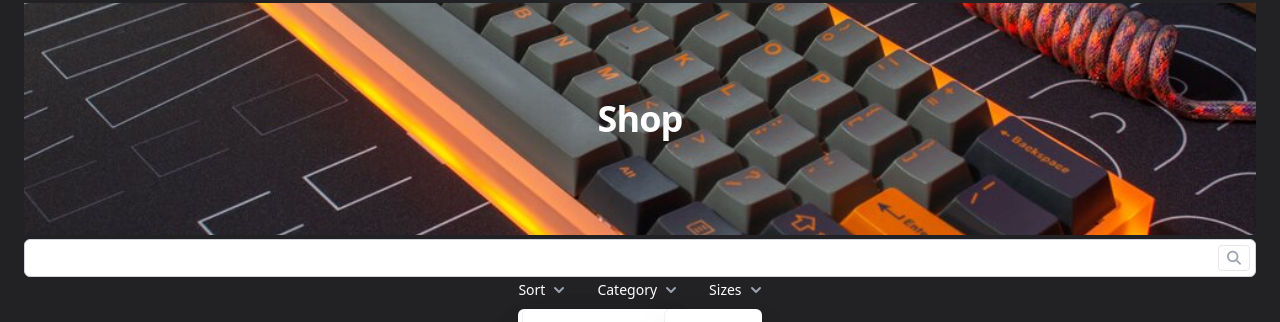
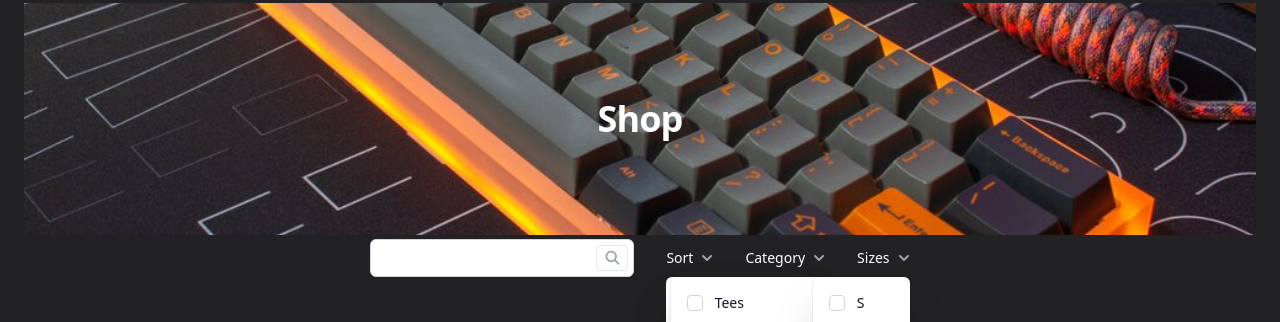
Before and after one commit to Custom-Key/keystoms-front-test, a website: page shop.html in a window 1280 px wide. Shown: the part 87-409 px from the top of the page. Drawn offline with nearby package versions, Linux system fonts and the light colour scheme.

Commit message:
update shop

```diff
--- a/shop.html
+++ b/shop.html
@@ -344,21 +344,22 @@
       <div class="py-24 bg-[url('src/img/orangekey.jpg')] bg-cover scale-60 bg-center">
         <h1 class="text-4xl font-extrabold tracking-tight text-white">Shop</h1>
       </div>
-      <div>
-        <label for="search" class="block text-sm font-medium text-gray-700"></label>
-        <div class="mt-1 relative flex items-center">
-          <input type="text" name="search" id="search" class="shadow-sm focus:ring-indigo-500 focus:border-indigo-500 block w-full pr-12 sm:text-sm border-gray-300 rounded-md">
-          <div class="absolute inset-y-0 right-0 flex py-1.5 pr-1.5">
-            <kbd class="inline-flex items-center border border-gray-200 rounded px-2 text-sm font-sans font-medium text-gray-400"> <i class="fa-solid fa-magnifying-glass"></i></kbd>
-          </div>
-        </div>
-      </div>
+
 
       <section aria-labelledby="filter-heading" class="">
         <h2 id="filter-heading" class="sr-only">Product filters</h2>
 
         <div class="flex items-center justify-center">
           <div class="hidden sm:flex sm:items-baseline sm:space-x-8">
+            <div>
+              <label for="search" class="block text-sm font-medium text-gray-700"></label>
+              <div class="mt-1 relative flex items-center">
+                <input type="text" name="search" id="search" class="shadow-sm focus:ring-indigo-500 focus:border-indigo-500 block w-100 pr-12 sm:text-sm border-gray-300 rounded-md">
+                <div class="absolute inset-y-0 right-0 flex py-1.5 pr-1.5">
+                  <kbd class="inline-flex items-center border border-gray-200 rounded px-2 text-sm font-sans font-medium text-gray-400"> <i class="fa-solid fa-magnifying-glass"></i></kbd>
+                </div>
+              </div>
+            </div>
           <div class="relative z-10 inline-block text-center">
             <div>
               <button type="button" class="group inline-flex items-center justify-center text-sm font-medium text-white hover:text-gray-500" id="mobile-menu-button" aria-expanded="false" aria-haspopup="true">
```
